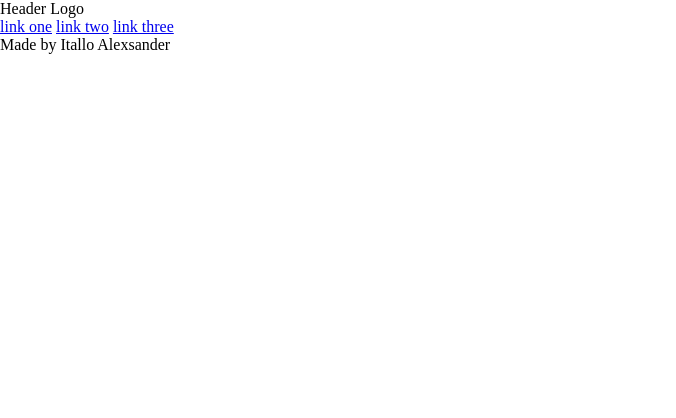
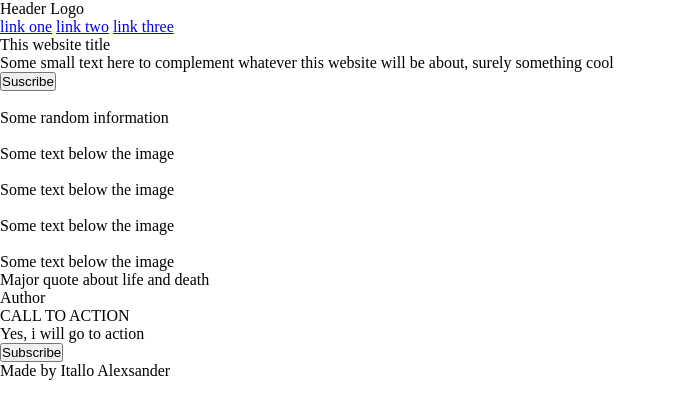
Before and after one commit to italloalexsander/odin-landing-page, a plain HTML site: page index.html in a window 1280 px wide. Shown: the whole page, without its empty margins (0-676 px from the left). Drawn offline with Linux system fonts and the light colour scheme.

Commit message:
Add html structure

```diff
--- a/index.html
+++ b/index.html
@@ -14,10 +14,48 @@
                 <a href="#">link three</a>
             </ul>
         </div>
-        <div class="mainContentWrapper"></div>
-        <div class="cardWrapper"></div>
-        <div class="quoteWrapper"></div>
-        <div class="signUpWrapper"></div>
+        <div class="mainContentWrapper">
+            <div class="sideTextWrapper">
+                <p class="title">This website title</p>
+                <p class="text">Some small text here to complement whatever this website will be about, surely something cool</p>
+                <button>Suscribe</button>
+            </div>
+            <img>
+        </div>
+        <div class="subContentWrapper">
+            <p>Some random information</p>
+            <div class="cardsWrapper">
+                <div class="card">
+                    <img>
+                    <p class="text">Some text below the image</p>
+                </div>
+                <div class="card">
+                    <img>
+                    <p class="text">Some text below the image</p>
+                </div>
+                <div class="card">
+                    <img>
+                    <p class="text">Some text below the image</p>
+                </div>
+                <div class="card">
+                    <img>
+                    <p class="text">Some text below the image</p>
+                </div>
+            </div>
+        </div>
+        <div class="quoteWrapper">
+            <p>Major quote about life and death</p>
+            <p>Author</p>
+        </div>
+        <div class="signUpWrapper">
+            <div class="leftSide">
+                <p class="title">CALL TO ACTION</p>
+                <p class="text">Yes, i will go to action</p>
+            </div>
+            <div class="rightSide">
+                <button>Subscribe</button>
+            </div>
+        </div>
         <footer>Made by Itallo Alexsander</footer>
     </body>
 </html>
```
